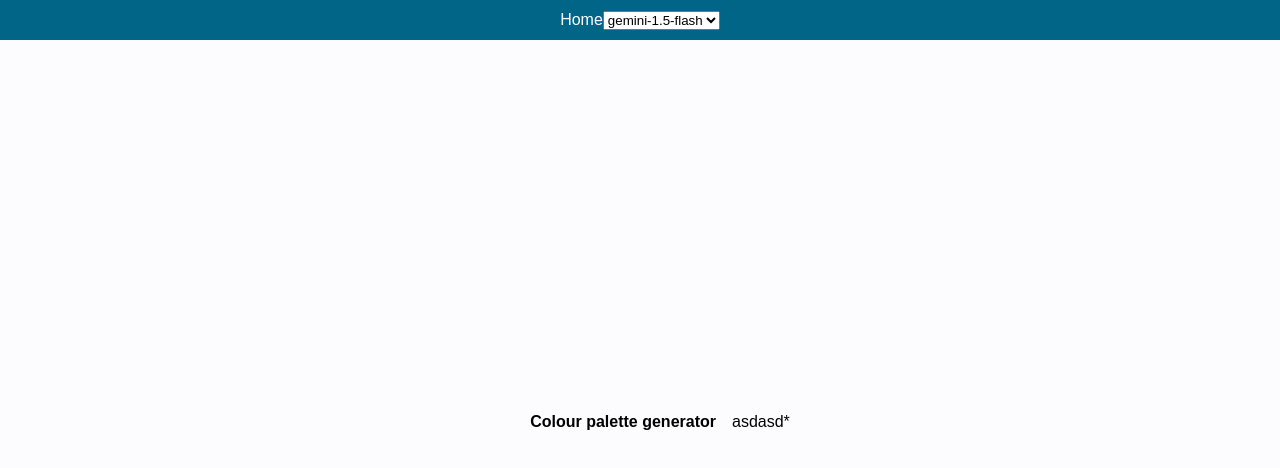
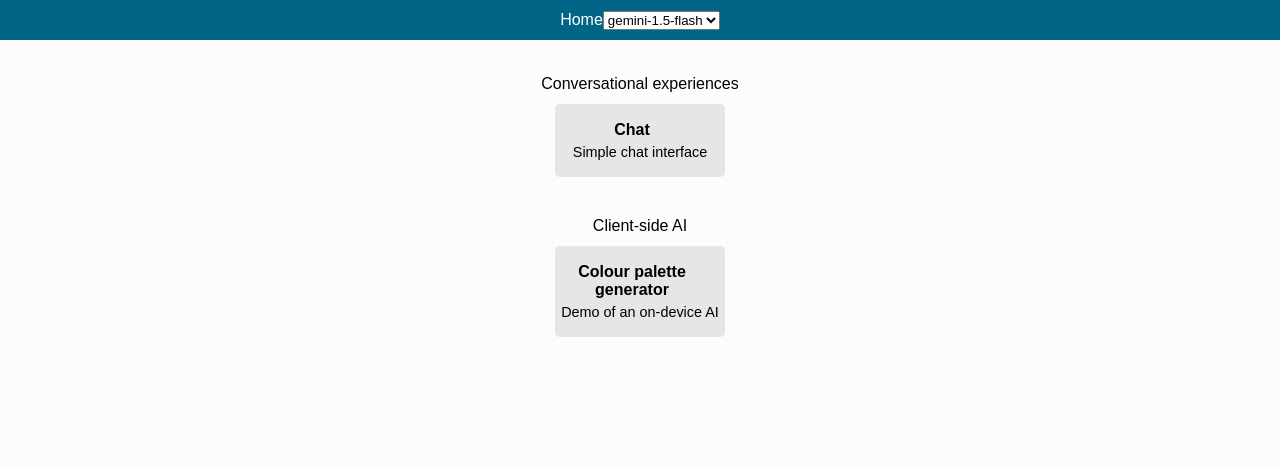
Before and after one commit to germolinal/llm-experiments, a Next.js app: page / in a window 1280 px wide. Shown: the top 468 px of the page. Built offline with nearby package versions, Linux system fonts and the light colour scheme.

Commit message:
better landing page

```diff
--- a/app/page.module.css
+++ b/app/page.module.css
@@ -1,32 +1,52 @@
-.ul {
-  height: 100vh;
+.projects {
   display: flex;
   flex-direction: column;
+  align-items: center;
   justify-content: center;
-  align-items: center;
-  overflow-y: scroll;
-  list-style: none;
 }
 
-.ul a, .ul a:visited {
-  text-decoration: none;
-  color: inherit;
+.projects > p {
+  margin: 0;
+  margin-top: 2em;
+  margin-bottom: 0.2em;
 }
 
-.ul li {
-  padding: 0.2em 0.5em;
+.projects > div {
+  overflow-x: scroll;
+  display: flex;
 }
 
-
-.ul span:first-child {
-  font-weight: bold;
-  margin-right: 1em;
+.project {
+  padding: 1em 0.3em;
+  margin: 0.5em;
+  border-radius: 0.3em;
+  border: 1px solid transparent;
+  display: flex;
+  flex-direction: column;
+  text-align: center;
+  align-items: center;
+  background-color: rgb(230,230,230);
+  width: 170px;
+  transition: all 0.3s cubic-bezier(0.25, 0.8, 0.25, 1);
 }
 
+.project:hover {
+  box-shadow: 0 10px 20px rgba(0, 0, 0, 0.19), 0 6px 6px rgba(0, 0, 0, 0.23);
+}
+
+.project span:first-child {
+  font-weight: 600;
+  margin-right: 1em;
+  margin-bottom: 0.3em;
+}
+.project span:last-child {
+  font-weight: lighter;
+  font-size: 0.9em;
+}
 
 .topbar {
   position: absolute;
-  top:0;
+  top: 0;
   width: 100vw;
   height: 40px;
   background-color: var(--primary);
--- a/app/page.tsx
+++ b/app/page.tsx
@@ -3,36 +3,38 @@ import styles from './page.module.css'
 function Project ({
   title,
   description,
-  link,
-  requiresApiKey
+  link
 }: {
   title: string
   description: string
   link: string
-  requiresApiKey: boolean
 }) {
   return (
-    <li>
     <a href={link}>
-        <div>
+      <div className={styles.project}>
         <span>{title}</span>
         <span>{description}</span>
-          <span>{requiresApiKey ? '*' : ''}</span>
       </div>
     </a>
-    </li>
   )
 }
 
 export default function Home () {
   return (
-    <ul className={styles.ul}>
+    <div className={styles.projects}>
+      <p>Conversational experiences</p>
+      <div>
+        <Project title='Chat' description='Simple chat interface' link='chat' />
+      </div>
+      <p>Client-side AI</p>
+      <div>
         <Project
           title='Colour palette generator'
-        description='asdasd'
+          description='Demo of an on-device AI'
           link='palette'
-        requiresApiKey={true}
         />
-    </ul>
+
+      </div>
+    </div>
   )
 }
```
Lines whose indentation alone changed are shown as unchanged.
